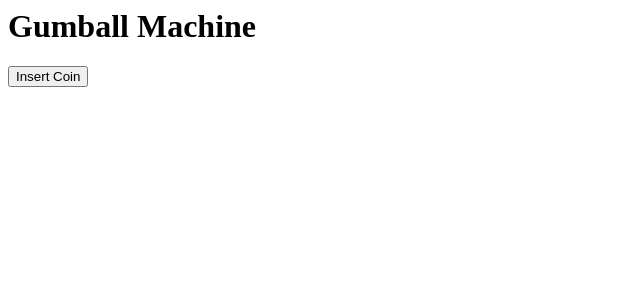
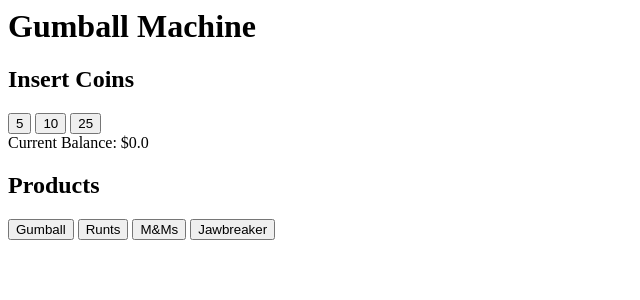
Before and after one commit to mchughmk/inVenTs, a Django app: page / in a window 1280 px wide. Shown: the top 300 px of the page, without its empty margins (0-640 px from the left). Run offline with Django 3.2, Linux system fonts and the light colour scheme; data comes from the database, SQL or seed files in the repository.

Commit message:
Adding multiple coin buttons and modified price

```diff
--- a/machine/models.py
+++ b/machine/models.py
@@ -8,3 +8,7 @@ class Machine(models.Model):
 
     def has_money(self):
         return self.money_inserted > 0
+
+    @property
+    def current_balance(self):
+        return self.money_inserted / 100.0
--- a/machine/templates/machine/vending_machine.html
+++ b/machine/templates/machine/vending_machine.html
@@ -9,14 +9,24 @@
         <form method="POST" action="{{ self.url }}">
             {% csrf_token %}
             <div>
-                {% if not machine.has_money %}
-                <button id="insert_coin" name="insert_coin">Insert Coin</button>
-                {% else %}
+                <h2>
+                    Insert Coins
+                </h2>
+                <button id="nickel" name="coin_entered" value="5">5</button>
+                <button id="dime" name="coin_entered" value="10">10</button>
+                <button id="quarter" name="coin_entered" value="25">25</button>
+                <div>
+                    Current Balance: ${{ machine.current_balance }}
+                </div>
+            </div>
+            <div>
+                <h2>
+                    Products
+                </h2>
                 <button id="gumball" name="item" value="Gumball">Gumball</button>
                 <button id="runts" name="item" value="Runts">Runts</button>
                 <button id="mms" name="item" value="M&Ms">M&Ms</button>
                 <button id="jawbreakers" name="item" value="Jawbreaker">Jawbreaker</button>
-                {% endif %}
             </div>
             <br />
             <div>
--- a/machine/tests.py
+++ b/machine/tests.py
@@ -16,3 +16,7 @@ class MachineTests(TestCase):
     def test_when_has_money_operate_returns_true(self):
         self.machine.money_inserted = 25
         self.assertTrue(self.machine.has_money())
+
+    def test_current_balance(self):
+        self.machine.money_inserted = 25
+        self.assertEqual(0.25, self.machine.current_balance)
--- a/machine/views.py
+++ b/machine/views.py
@@ -9,24 +9,23 @@ def index(request, *args, **kwargs):
     machine, created = Machine.objects.get_or_create(id=1)
 
     message = ''
-    if 'insert_coin' in request.POST:
-        insert_coin(machine)
-        message = 'Balance: $0.25'
+    if 'coin_entered' in request.POST:
+        insert_coin(machine, request.POST.get('coin_entered', 0))
     elif 'item' in request.POST:
         if operate(machine):
             message = '{0} dispensed'.format(request.POST.get('item'), '')
         else:
-            message = 'No money inserted'
+            message = 'Item costs 35 cents'
 
     return render(request, 'machine/vending_machine.html', {"machine": machine, "message": message})
 
 # Helpers
-def insert_coin(machine):
-    machine.money_inserted = 25
+def insert_coin(machine, amount):
+    machine.money_inserted += int(amount)
     machine.save()
 
 def operate(machine):
-    if machine.has_money():
+    if machine.money_inserted >= 35:
         machine.money_inserted = 0
         machine.save()
         return True
```
